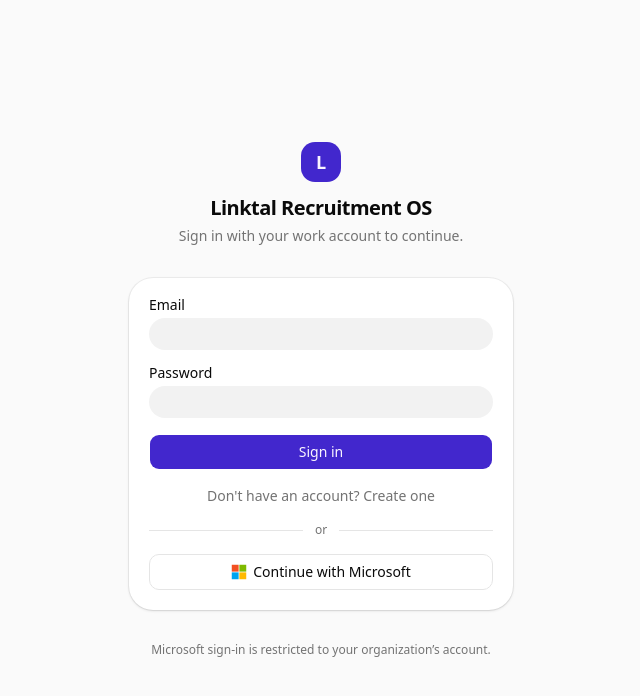
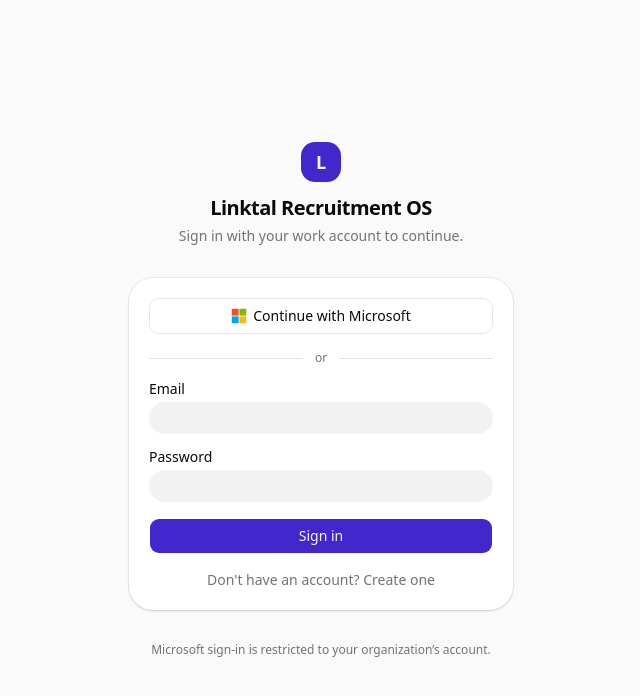
Before and after one commit to Marcuswong0327/linktal-recruitment-os, a Next.js app in the folder apps/web/: page /sign-in in a window 1280 px wide. Shown: the top 696 px of the page, without its empty margins (319-959 px from the left). Built offline with nearby package versions, Linux system fonts and the light colour scheme; no server answers.

Commit message:
chore: flipped the sequence of oauth and standard sign in

```diff
--- a/apps/web/src/app/sign-in/page.tsx
+++ b/apps/web/src/app/sign-in/page.tsx
@@ -40,13 +40,13 @@
 
         <Card className="w-full">
           <CardContent className="flex flex-col gap-4">
-            <EmailPasswordForm />
+            <SignInButton />
             <div className="flex items-center gap-3">
               <Separator className="flex-1" />
               <span className="text-xs text-muted-foreground">or</span>
               <Separator className="flex-1" />
             </div>
-            <SignInButton />
+            <EmailPasswordForm />
           </CardContent>
         </Card>
 
```
